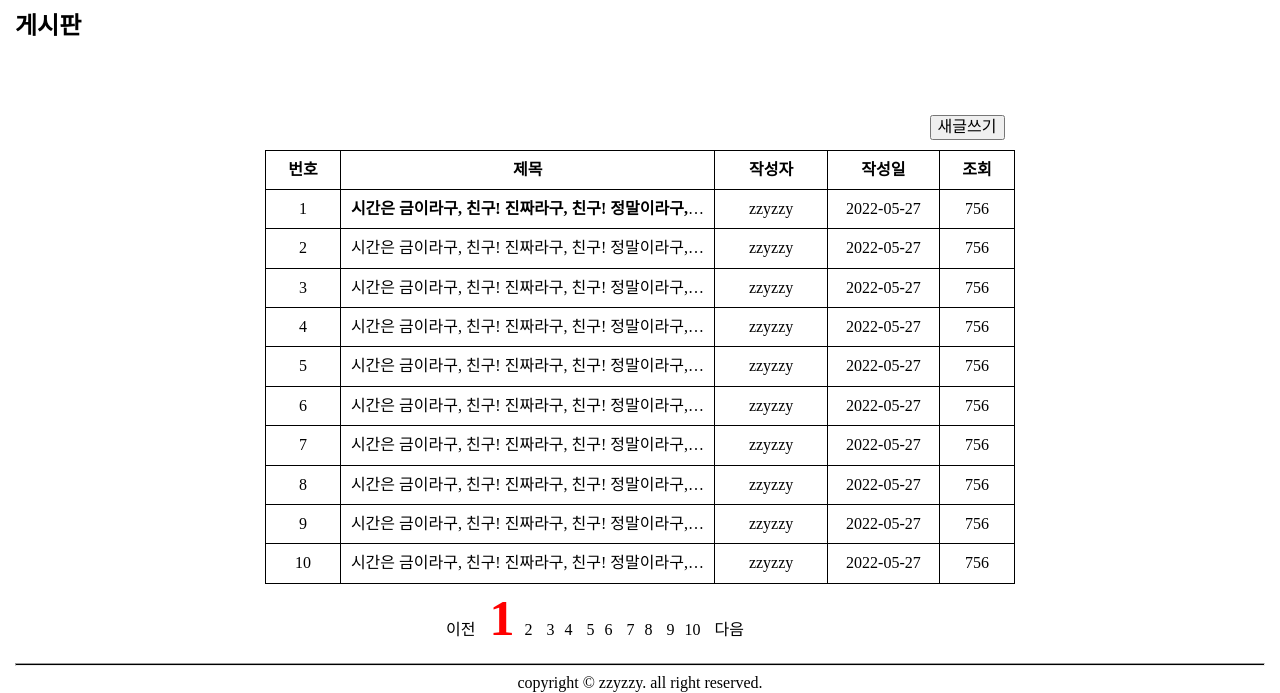
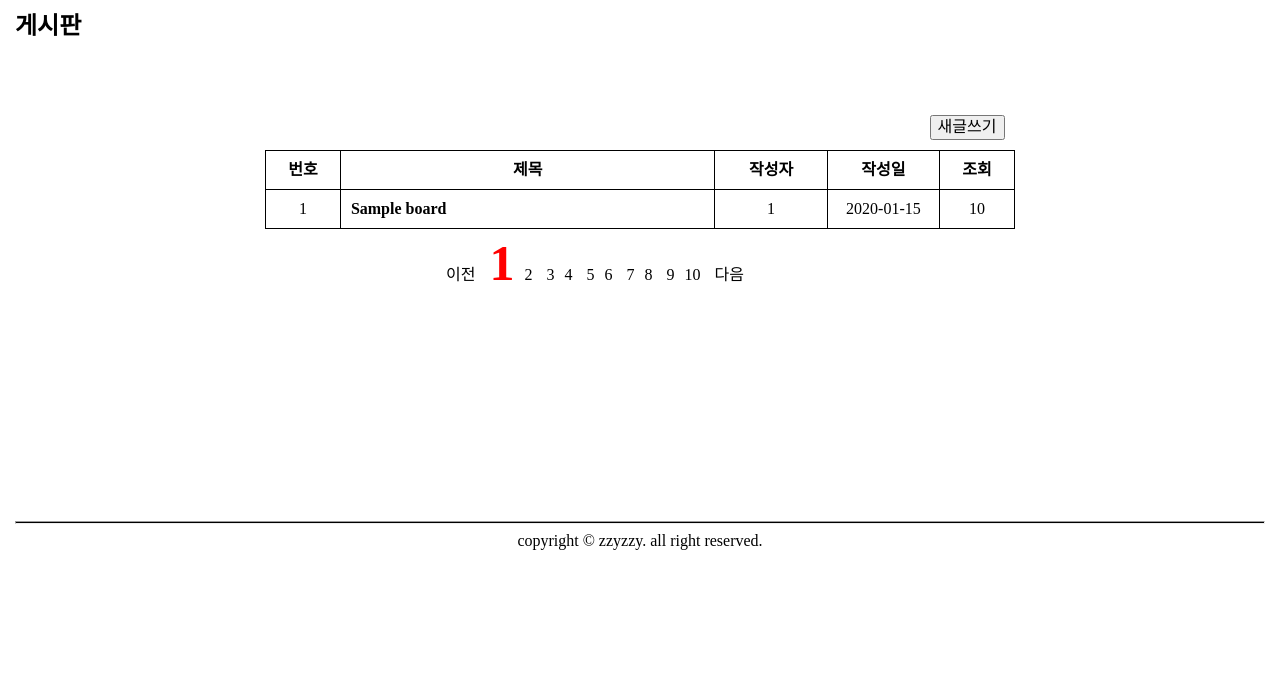
Before and after one commit to ShinHyunJo/SemiProjectV1b-Django3, a Django app: page /list/ in a window 1280 px wide. Shown: the part 148-841 px from the top of the page. After the commit the page ends 698 px from the top, so only its background shows below. Run offline with Django 3.2, Linux system fonts and the light colour scheme; tables that the repository leaves empty hold one stand-in row (values such as "Sample post").

Commit message:
Django3 board 새글쓰기, 리스트 출력

```diff
--- a/board/views.py
+++ b/board/views.py
@@ -1,13 +1,52 @@
-from django.shortcuts import render
+
+from django.shortcuts import render, redirect
 
 # Create your views here.
-def list(request):
-    return render(request, 'board/list.html')
+# 게시판 목록보기 처리
+from board.models import board
+from member.models import Member
 
 
+def list(request):
+    bdlist = board.objects.values('id','title','userid','regdate','views')\
+    .order_by('-id')
+
+    context = {'bds':bdlist}
+    return render(request, 'board/list.html', context)
+
+# 게시판 본문보기 처리
 def view(request):
     return render(request, 'board/view.html')
 
 
+# 게시판 글쓰기 처리
+# get이면 board/write.html
+# post면 작성한 글을 디비에 저장, 'board/list.html'로 이동
 def write(request):
-    return render(request, 'board/write.html')
+    returnPage = 'board/write.html'
+    form = ''
+    error =  ''
+
+    if request.method == 'GET':
+        pass
+    elif request.method == 'POST' :
+        form = request.POST.dict()
+
+        # 유효성 검사 1/2
+        if not (form['title'] and form['contents']):
+            error = '제목이나 본문을 작성하세요!'
+        else :
+            # 입력한 게시글을 Board 객체에 담음
+            bd = board(title=form['title'],
+                       contents=form['contents'],
+                       # 새글을 작성한 회원에 대한 정보는
+                       # 회원테이블에 존재하는 회원 아이디를 조회해서
+                       # userid 속성에 아이디 저장
+                       userid=Member.objects.get(pk=form['memberid']) )
+            bd.save()            # Board객체에 담은 게시글을 테이블에 저장
+
+            return redirect('/list')
+
+    context = {'form':form, 'error':error}
+
+    return render(request, returnPage, context)
--- a/member/views.py
+++ b/member/views.py
@@ -68,6 +68,12 @@ def login(request):
                 # 세변 변수에 인증정보를 저장해 둠
                 request.session['userid'] = form['userid']
 
+                # 로그인한 사용자의 id도 조회해서
+                # 세션 변수에 저장해둠
+                id = Member.objects.all().filter(userid=form['userid']).values_list('id')[0][0]
+                request.session['userid_id'] = id
+                # print(id)
+
                 return redirect('/')    # index 페이지로 이동
             else :
                 error = '아이디나 비밀번호가 틀립니다!'
--- a/templates/board/list.html
+++ b/templates/board/list.html
@@ -23,7 +23,7 @@
             padding: 10px; text-align: center }
 
         td:nth-child(2) { white-space: nowrap;
-            overflow: hidden; text-overflow: ellipsis }
+            overflow: hidden; text-overflow: ellipsis; text-align:left }
 
         td:nth-child(2) a:hover { color: crimson }
         td:nth-child(2) a:active { color: crimson }
@@ -52,76 +52,17 @@
         <th>작성자</th><th>작성일</th>
         <th>조회</th>
     </tr>
+    {#  #}
+    {% for b in bds %}
     <tr>
-        <td>1</td>
-        <td><a href="/view?bno=1">시간은 금이라구, 친구! 진짜라구, 친구! 정말이라구, 친구!</a></td>
-        <td>zzyzzy</td>
-        <td>2022-05-27</td>
-        <td>756</td>
+        <td>{{ b.id }}</td>
+        <td><a href="/view?bno={{ b.id }}">{{ b.title }}</a></td>
+        <td>{{ b.userid }}</td>
+        <td>{{ b.regdate|date:'Y-m-d' }}</td>
+        <td>{{ b.views }}</td>
     </tr>
-    <tr>
-        <td>2</td>
-        <td>시간은 금이라구, 친구! 진짜라구, 친구! 정말이라구, 친구!</td>
-        <td>zzyzzy</td>
-        <td>2022-05-27</td>
-        <td>756</td>
-    </tr>
-    <tr>
-        <td>3</td>
-        <td>시간은 금이라구, 친구! 진짜라구, 친구! 정말이라구, 친구!</td>
-        <td>zzyzzy</td>
-        <td>2022-05-27</td>
-        <td>756</td>
-    </tr>
-    <tr>
-        <td>4</td>
-        <td>시간은 금이라구, 친구! 진짜라구, 친구! 정말이라구, 친구!</td>
-        <td>zzyzzy</td>
-        <td>2022-05-27</td>
-        <td>756</td>
-    </tr>
-    <tr>
-        <td>5</td>
-        <td>시간은 금이라구, 친구! 진짜라구, 친구! 정말이라구, 친구!</td>
-        <td>zzyzzy</td>
-        <td>2022-05-27</td>
-        <td>756</td>
-    </tr>
-    <tr>
-        <td>6</td>
-        <td>시간은 금이라구, 친구! 진짜라구, 친구! 정말이라구, 친구!</td>
-        <td>zzyzzy</td>
-        <td>2022-05-27</td>
-        <td>756</td>
-    </tr>
-    <tr>
-        <td>7</td>
-        <td>시간은 금이라구, 친구! 진짜라구, 친구! 정말이라구, 친구!</td>
-        <td>zzyzzy</td>
-        <td>2022-05-27</td>
-        <td>756</td>
-    </tr>
-    <tr>
-        <td>8</td>
-        <td>시간은 금이라구, 친구! 진짜라구, 친구! 정말이라구, 친구!</td>
-        <td>zzyzzy</td>
-        <td>2022-05-27</td>
-        <td>756</td>
-    </tr>
-    <tr>
-        <td>9</td>
-        <td>시간은 금이라구, 친구! 진짜라구, 친구! 정말이라구, 친구!</td>
-        <td>zzyzzy</td>
-        <td>2022-05-27</td>
-        <td>756</td>
-    </tr>
-    <tr>
-        <td>10</td>
-        <td>시간은 금이라구, 친구! 진짜라구, 친구! 정말이라구, 친구!</td>
-        <td>zzyzzy</td>
-        <td>2022-05-27</td>
-        <td>756</td>
-    </tr>
+    {% endfor %}
+
 </table>
 <ul id="pgnav">
     <li>이전</li>
--- a/templates/board/write.html
+++ b/templates/board/write.html
@@ -36,7 +36,8 @@ form label { display:inline-block;
             <button type="reset">다시입력</button>
     </div>
 
-    <input type="hidden" name="userid" value="abc123">
+    <input type="hidden" name="memberid"
+           value="{{ request.session.userid_id }}">
 
     </form>
 {% endblock %}
```
